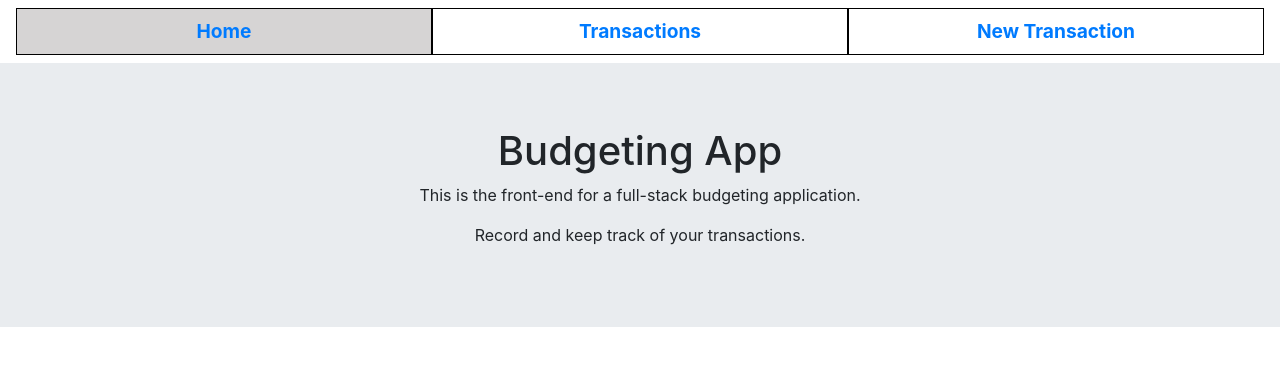
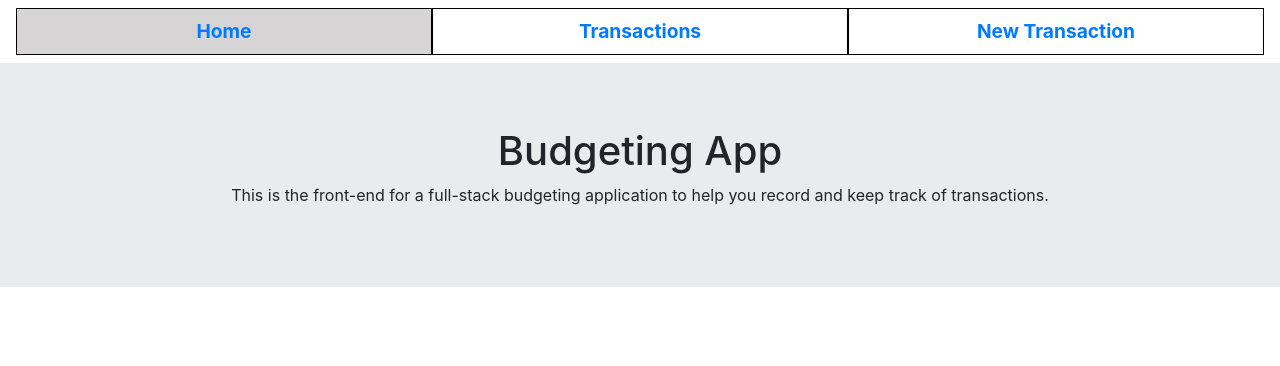
Before and after one commit to SDAR30/budgeting-app-frontend, a React (Create React App) app: page / in a window 1280 px wide. Shown: the top 366 px of the page. Built offline with nearby package versions, Linux system fonts and the light colour scheme.

Commit message:
bootstrap formatting

```diff
--- a/src/Components/EditTransaction.js
+++ b/src/Components/EditTransaction.js
@@ -34,11 +34,11 @@ const EditTransaction = () => {
         }
     }
 
-    const deleteTransaction = async (e)=>{
-        try{
+    const deleteTransaction = async (e) => {
+        try {
             await axios.delete(`${API}/transactions/${index}`);
             history.push(`/transactions`)
-        }catch(error){
+        } catch (error) {
             console.log(error)
         }
 
@@ -84,9 +84,10 @@ const EditTransaction = () => {
 
     return (
         <div className="Edit">
-            <h3>Edit Transaction</h3>
+            <h3 className="p-2 border">Edit Transaction</h3>
+            <div className="w-75 p-1 border mx-auto">
+                <Form className="w-50 mx-auto pt-4" onSubmit={updateTransaction}>
 
-            <Form className="w-50 mx-auto pt-4" onSubmit={updateTransaction}>
                     <Form.Group controlId="date">
                         <Form.Label>Date of Transaction</Form.Label>
                         <Form.Control type="date" name="date" placeholder="Date of Transaction" value={transaction.date} onChange={handleTextChange} required />
@@ -113,9 +114,11 @@ const EditTransaction = () => {
                 </Button>
 
                 </Form>
+
                 <Button variant="danger" className="m-1" onClick={deleteTransaction}>
                     Delete Transaction
             </Button>
+            </div>
         </div>
     )
 }
--- a/src/Components/Home.js
+++ b/src/Components/Home.js
@@ -6,9 +6,8 @@ function Home() {
       <Container>
         <h1>Budgeting App</h1>
         <p>
-          This is the front-end for a full-stack budgeting application.
+          This is the front-end for a full-stack budgeting application to help you record and keep track of transactions.
         </p>
-        <p>Record and keep track of your transactions.</p>
       </Container>
     </Jumbotron>);
   }
--- a/src/Components/NewTransaction.js
+++ b/src/Components/NewTransaction.js
@@ -38,7 +38,8 @@ export default function NewTransaction() {
     }
 
     return (<div>
-        <Form className="w-50 mx-auto pt-4" onSubmit={handleSubmit}>
+        <h3 className="p-2 border">Enter New Transaction</h3>
+        <Form className="w-50 mx-auto pt-3 border p-2" onSubmit={handleSubmit}>
             <Form.Group controlId="date">
                 <Form.Label>Date of Transaction</Form.Label>
                 <Form.Control type="date" name="date" placeholder="Date of Transaction" required />
--- a/src/Components/Transactions.js
+++ b/src/Components/Transactions.js
@@ -33,7 +33,7 @@ const Transactions = () => {
 
 
     return (<div className="transactions">
-        <h2 style={{ color: `${bankAmountColor}` }}>Bank Account Total: {total}</h2>
+        <h2 className="p-2" style={{ color: `${bankAmountColor}` }}>Bank Account Total: {total}</h2>
         <Table responsive="sm" striped bordered hover>
             <thead>
                 <tr>
```
Lines whose indentation alone changed are shown as unchanged.
